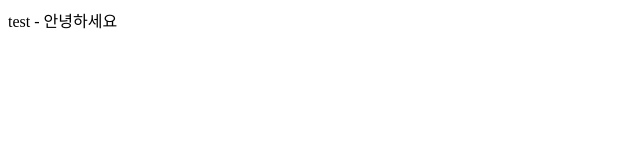
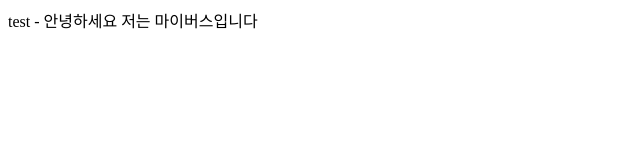
Before and after one commit to galyeonsu/2023gittest, a plain HTML site: page index.html in a window 1280 px wide. Shown: the whole page, without its empty margins (0-640 px from the left). Drawn offline with Linux system fonts and the light colour scheme.

Commit message:
버스 테스트

```diff
--- a/index.html
+++ b/index.html
@@ -7,5 +7,6 @@
 </head>
 <body>
     test - 안녕하세요
+    저는 마이버스입니다<div class=""></div>
 </body>
 </html>
```
